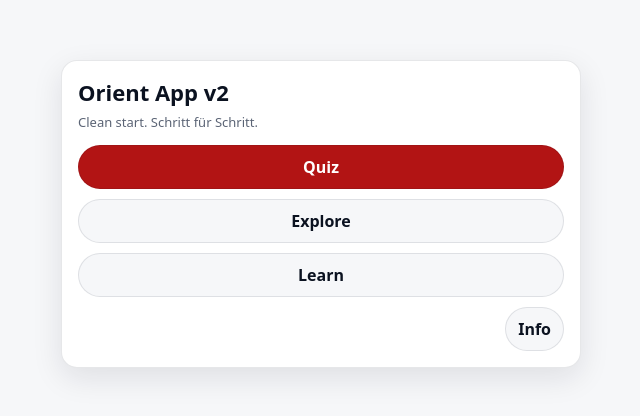
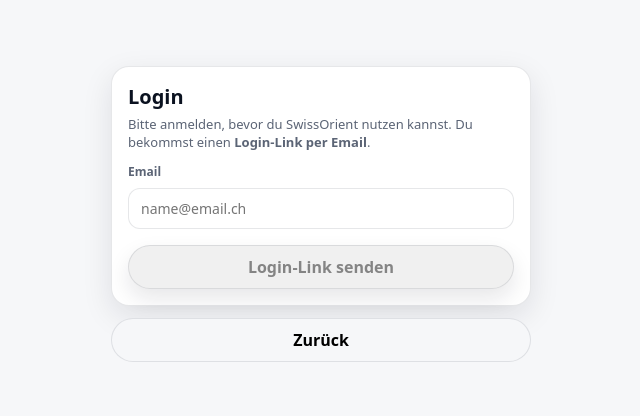
Before and after one commit to forgamesphilipp-design/v2, a React (Vite) app: page /auth in a window 1280 px wide. Before the commit this address led to /. Shown: the part 186-602 px from the top of the page, without its empty margins (319-959 px from the left). Built offline with nearby package versions, Linux system fonts and the light colour scheme.

Commit message:
!Test auth!

```diff
--- a/src/app/repositories.ts
+++ b/src/app/repositories.ts
@@ -2,8 +2,6 @@
 // Switch implementations ONLY here
 
 import { MomentsRepositoryCloud } from "../entities/moments/repositoryCloud";
-// import { MomentsRepositoryMemory } from "../entities/moments/repositoryMemory";
-
 import { createQuizRepositoryMemory } from "../entities/quiz/repositoryMemory";
 import { createGeoRepositoryMemory } from "../entities/geo/repositoryMemory";
 
--- a/src/app/router.tsx
+++ b/src/app/router.tsx
@@ -3,14 +3,65 @@ import HomePage from "../pages/HomePage";
 import ExplorePage from "../pages/ExplorePage";
 import LearnPage from "../pages/LearnPage";
 import QuizPage from "../pages/QuizPage";
+import AuthPage from "../pages/AuthPage";
+import { useAuth } from "../features/auth/useAuth";
+
+function RequireAuth({ children }: { children: React.ReactNode }) {
+  const auth = useAuth();
+
+  if (auth.loading) {
+    return (
+      <div style={{ minHeight: "100vh", display: "grid", placeItems: "center", background: "var(--bg)" }}>
+        <div style={{ color: "var(--muted)", fontWeight: 900 }}>Lade…</div>
+      </div>
+    );
+  }
+
+  if (!auth.isAuthed) return <Navigate to="/auth" replace />;
+
+  return <>{children}</>;
+}
 
 export default function AppRouter() {
+  const auth = useAuth();
+
   return (
     <Routes>
-      <Route path="/" element={<HomePage />} />
-      <Route path="/explore" element={<ExplorePage />} />
-      <Route path="/learn" element={<LearnPage />} />
-      <Route path="/quiz" element={<QuizPage />} />
+      <Route path="/auth" element={auth.isAuthed ? <Navigate to="/" replace /> : <AuthPage />} />
+
+      <Route
+        path="/"
+        element={
+          <RequireAuth>
+            <HomePage />
+          </RequireAuth>
+        }
+      />
+      <Route
+        path="/explore"
+        element={
+          <RequireAuth>
+            <ExplorePage />
+          </RequireAuth>
+        }
+      />
+      <Route
+        path="/learn"
+        element={
+          <RequireAuth>
+            <LearnPage />
+          </RequireAuth>
+        }
+      />
+      <Route
+        path="/quiz"
+        element={
+          <RequireAuth>
+            <QuizPage />
+          </RequireAuth>
+        }
+      />
+
       <Route path="*" element={<Navigate to="/" replace />} />
     </Routes>
   );
--- a/src/app/supabaseClient.ts
+++ b/src/app/supabaseClient.ts
@@ -1,6 +1,17 @@
 import { createClient } from "@supabase/supabase-js";
 
-const supabaseUrl = import.meta.env.VITE_SUPABASE_URL!;
-const supabaseAnonKey = import.meta.env.VITE_SUPABASE_ANON_KEY!;
+const supabaseUrl = import.meta.env.VITE_SUPABASE_URL as string;
+const supabaseAnonKey = import.meta.env.VITE_SUPABASE_ANON_KEY as string;
 
-export const supabase = createClient(supabaseUrl, supabaseAnonKey);
+if (!supabaseUrl || !supabaseAnonKey) {
+  // eslint-disable-next-line no-console
+  console.warn("Missing VITE_SUPABASE_URL or VITE_SUPABASE_ANON_KEY");
+}
+
+export const supabase = createClient(supabaseUrl, supabaseAnonKey, {
+  auth: {
+    persistSession: true,
+    autoRefreshToken: true,
+    detectSessionInUrl: true,
+  },
+});
--- /dev/null
+++ b/src/features/auth/useAuth.ts
@@ -0,0 +1,41 @@
+import { useEffect, useState } from "react";
+import type { Session, User } from "@supabase/supabase-js";
+import { supabase } from "../../app/supabaseClient";
+
+export function useAuth() {
+  const [session, setSession] = useState<Session | null>(null);
+  const [user, setUser] = useState<User | null>(null);
+  const [loading, setLoading] = useState(true);
+
+  useEffect(() => {
+    let mounted = true;
+
+    supabase.auth
+      .getSession()
+      .then(({ data }) => {
+        if (!mounted) return;
+        setSession(data.session ?? null);
+        setUser(data.session?.user ?? null);
+        setLoading(false);
+      })
+      .catch(() => {
+        if (!mounted) return;
+        setSession(null);
+        setUser(null);
+        setLoading(false);
+      });
+
+    const { data: sub } = supabase.auth.onAuthStateChange((_event, nextSession) => {
+      setSession(nextSession ?? null);
+      setUser(nextSession?.user ?? null);
+      setLoading(false);
+    });
+
+    return () => {
+      mounted = false;
+      sub.subscription.unsubscribe();
+    };
+  }, []);
+
+  return { session, user, loading, isAuthed: Boolean(user) };
+}
--- /dev/null
+++ b/src/pages/AuthPage.tsx
@@ -0,0 +1,135 @@
+import { useMemo, useState } from "react";
+import { useNavigate } from "react-router-dom";
+import { supabase } from "../app/supabaseClient";
+
+export default function AuthPage() {
+  const navigate = useNavigate();
+
+  const [email, setEmail] = useState("");
+  const [status, setStatus] = useState<"idle" | "sending" | "sent" | "error">("idle");
+  const [err, setErr] = useState<string | null>(null);
+
+  const canSend = useMemo(() => {
+    const e = email.trim();
+    return e.includes("@") && e.includes(".");
+  }, [email]);
+
+  async function sendLink() {
+    const e = email.trim().toLowerCase();
+    if (!canSend) return;
+
+    setErr(null);
+    setStatus("sending");
+
+    try {
+      const redirectTo = window.location.origin; // wichtig für Mobile/Vercel
+      const { error } = await supabase.auth.signInWithOtp({
+        email: e,
+        options: { emailRedirectTo: redirectTo },
+      });
+
+      if (error) throw error;
+
+      setStatus("sent");
+    } catch (e: any) {
+      setErr(String(e?.message ?? e ?? "Fehler"));
+      setStatus("error");
+    }
+  }
+
+  return (
+    <div
+      style={{
+        minHeight: "100vh",
+        display: "flex",
+        alignItems: "center",
+        justifyContent: "center",
+        background: "var(--bg)",
+        padding: 16,
+      }}
+    >
+      <div style={{ width: "100%", maxWidth: 420, display: "grid", gap: 12 }}>
+        <div
+          style={{
+            borderRadius: 18,
+            border: "1px solid var(--border)",
+            background: "var(--card)",
+            boxShadow: "var(--shadow)",
+            padding: 16,
+          }}
+        >
+          <div style={{ fontSize: 20, fontWeight: 900 }}>Login</div>
+          <div style={{ marginTop: 6, fontSize: 13, color: "var(--muted)", lineHeight: 1.35 }}>
+            Bitte anmelden, bevor du SwissOrient nutzen kannst. Du bekommst einen{" "}
+            <b>Login-Link per Email</b>.
+          </div>
+
+          <div style={{ marginTop: 12, display: "grid", gap: 8 }}>
+            <div style={{ fontSize: 12, fontWeight: 900, color: "var(--muted)" }}>Email</div>
+            <input
+              value={email}
+              onChange={(ev) => setEmail(ev.target.value)}
+              placeholder="name@email.ch"
+              autoComplete="email"
+              inputMode="email"
+              style={{
+                width: "100%",
+                borderRadius: 12,
+                border: "1px solid var(--border)",
+                padding: "10px 12px",
+                outline: "none",
+                background: "var(--card)",
+                color: "inherit",
+                fontSize: 14,
+              }}
+            />
+
+            <button
+              onClick={() => void sendLink()}
+              disabled={!canSend || status === "sending"}
+              style={{
+                marginTop: 8,
+                borderRadius: 999,
+                padding: "10px 12px",
+                border: "1px solid var(--border)",
+                background: !canSend || status === "sending" ? "rgba(0,0,0,0.06)" : "rgba(172, 0, 0, 0.92)",
+                color: !canSend || status === "sending" ? "rgba(0,0,0,0.45)" : "#fff",
+                cursor: !canSend || status === "sending" ? "not-allowed" : "pointer",
+                fontWeight: 900,
+                boxShadow: "0 10px 22px rgba(15,23,42,.10)",
+              }}
+            >
+              {status === "sending" ? "Sende…" : "Login-Link senden"}
+            </button>
+
+            {status === "sent" && (
+              <div style={{ marginTop: 10, fontSize: 13, color: "var(--muted)" }}>
+                ✅ Link gesendet. Öffne deine Email und klicke den Login-Link.
+              </div>
+            )}
+
+            {err && (
+              <div style={{ marginTop: 10, fontSize: 13, color: "var(--muted)" }}>
+                Fehler: <b>{err}</b>
+              </div>
+            )}
+          </div>
+        </div>
+
+        <button
+          onClick={() => navigate("/")}
+          style={{
+            borderRadius: 999,
+            padding: "10px 12px",
+            border: "1px solid var(--border)",
+            background: "var(--bg)",
+            cursor: "pointer",
+            fontWeight: 900,
+          }}
+        >
+          Zurück
+        </button>
+      </div>
+    </div>
+  );
+}
```
